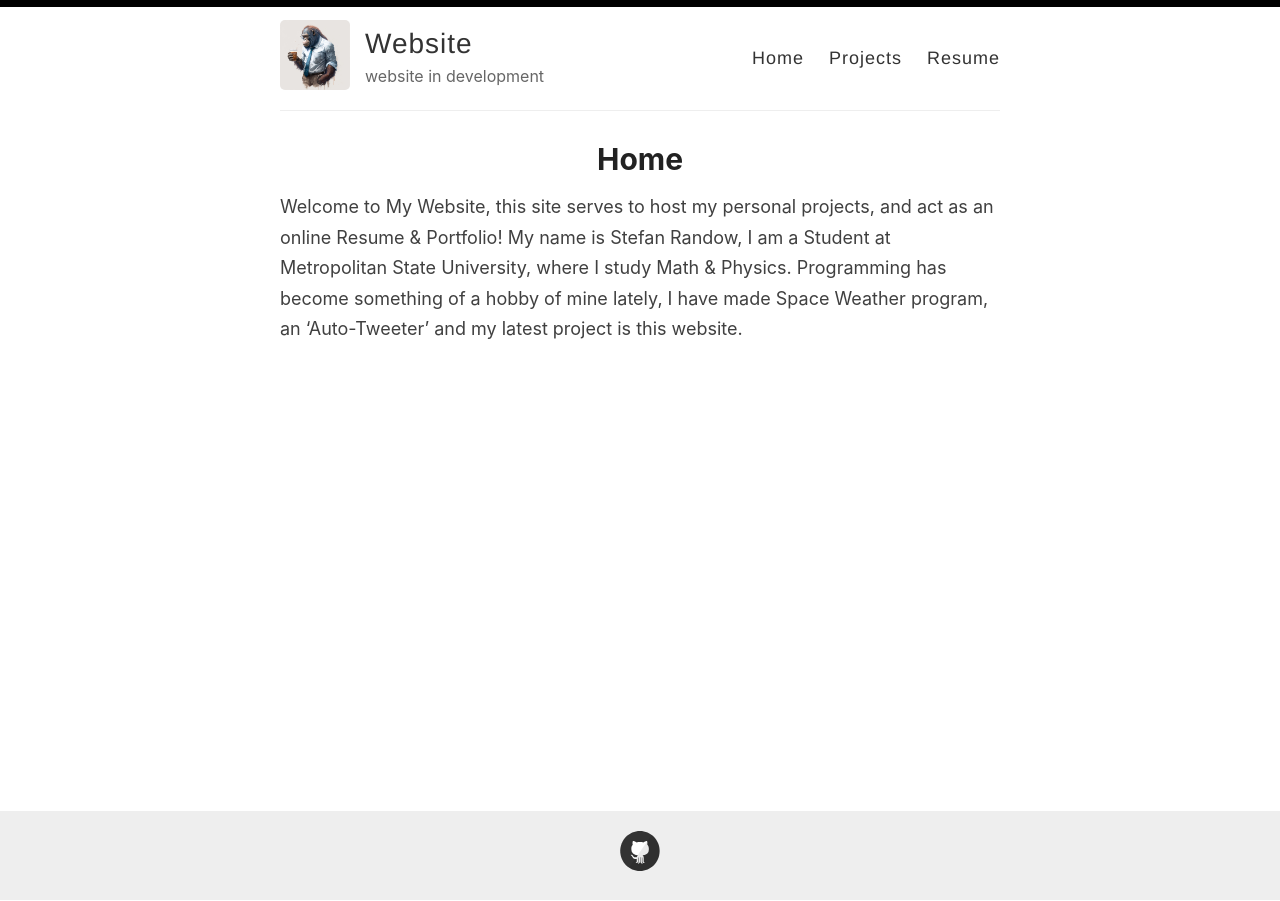
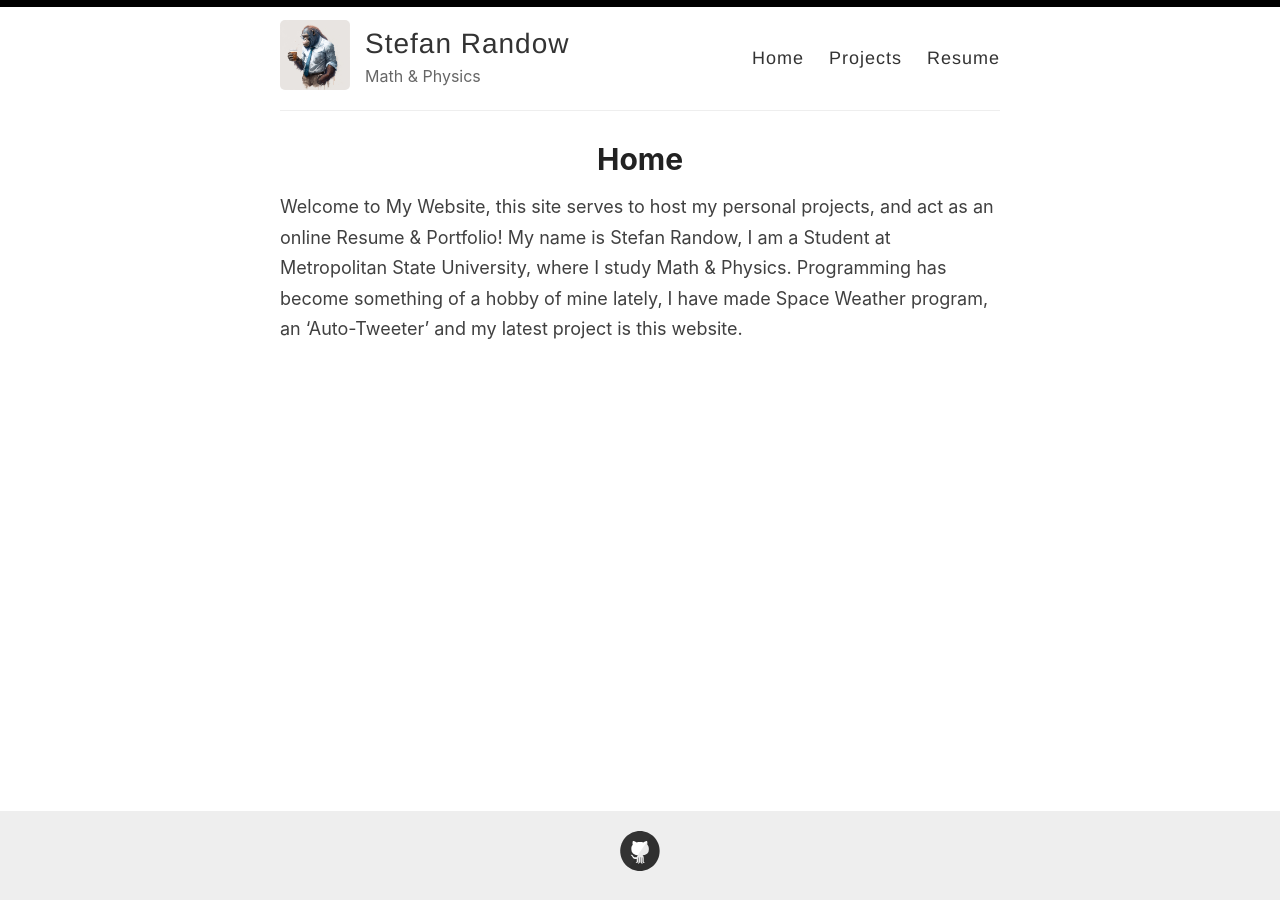
Before and after one commit to StefanRandow/StefanRandow.github.io, a Jekyll site: the page built from _pages/home.md, in a window 1280 px wide. Built offline with Jekyll 4.4.1, drawn with Linux system fonts in a browser that asks for light colours.

Commit message:
Update _config.yml

```diff
--- a/_config.yml
+++ b/_config.yml
@@ -3,13 +3,13 @@
 #
 
 # Name of your site (displayed in the header)
-name: Website
+name: Stefan Randow
 
 # Name of the author
 author: Stefan Randow
 
 # Short bio or description (displayed in the header)
-description: website in development
+description: Math & Physics
 
 # URL of your avatar or profile pic (you could use your GitHub profile pic)
 avatar: /images/ape.jpg
```
